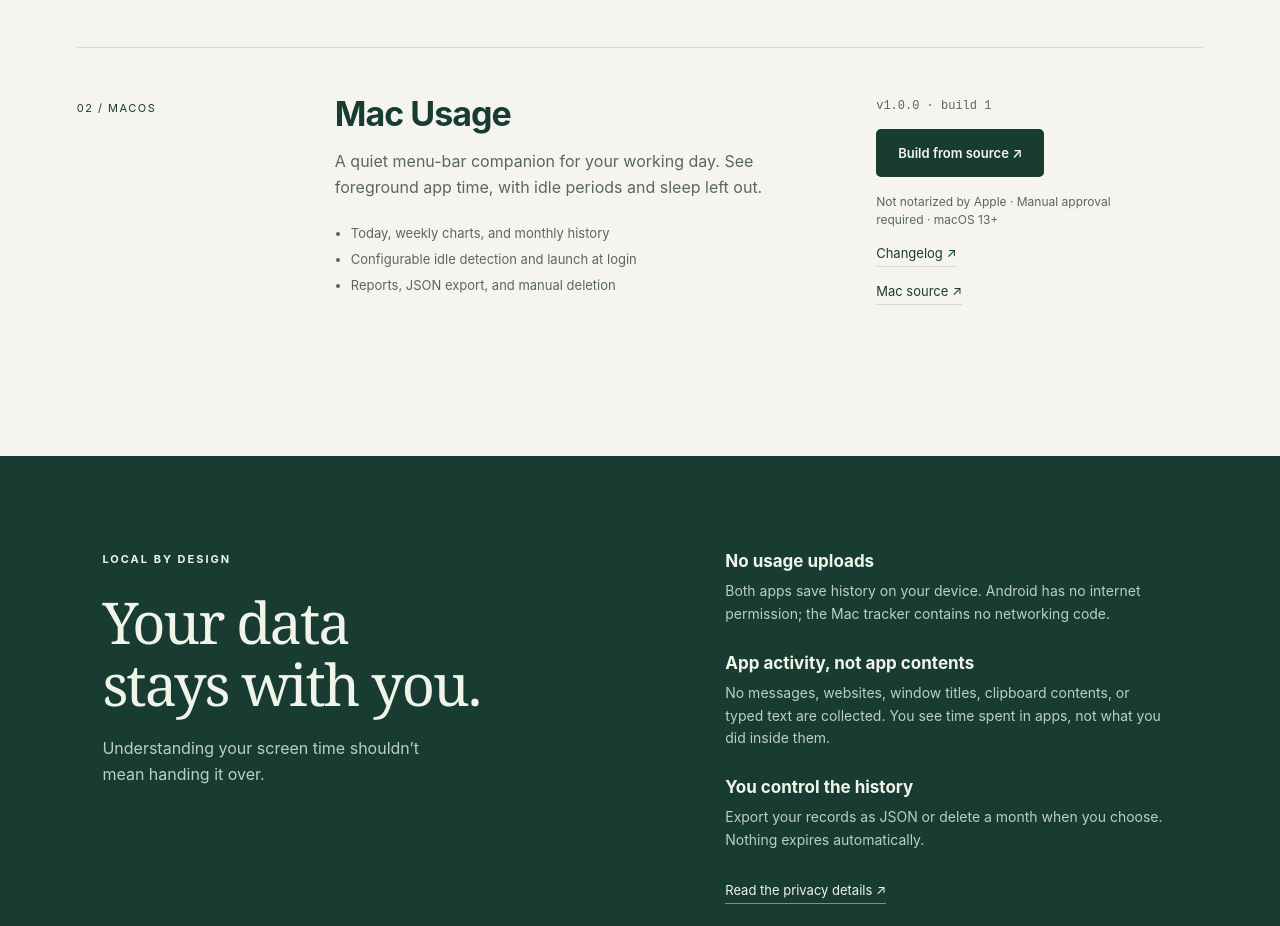
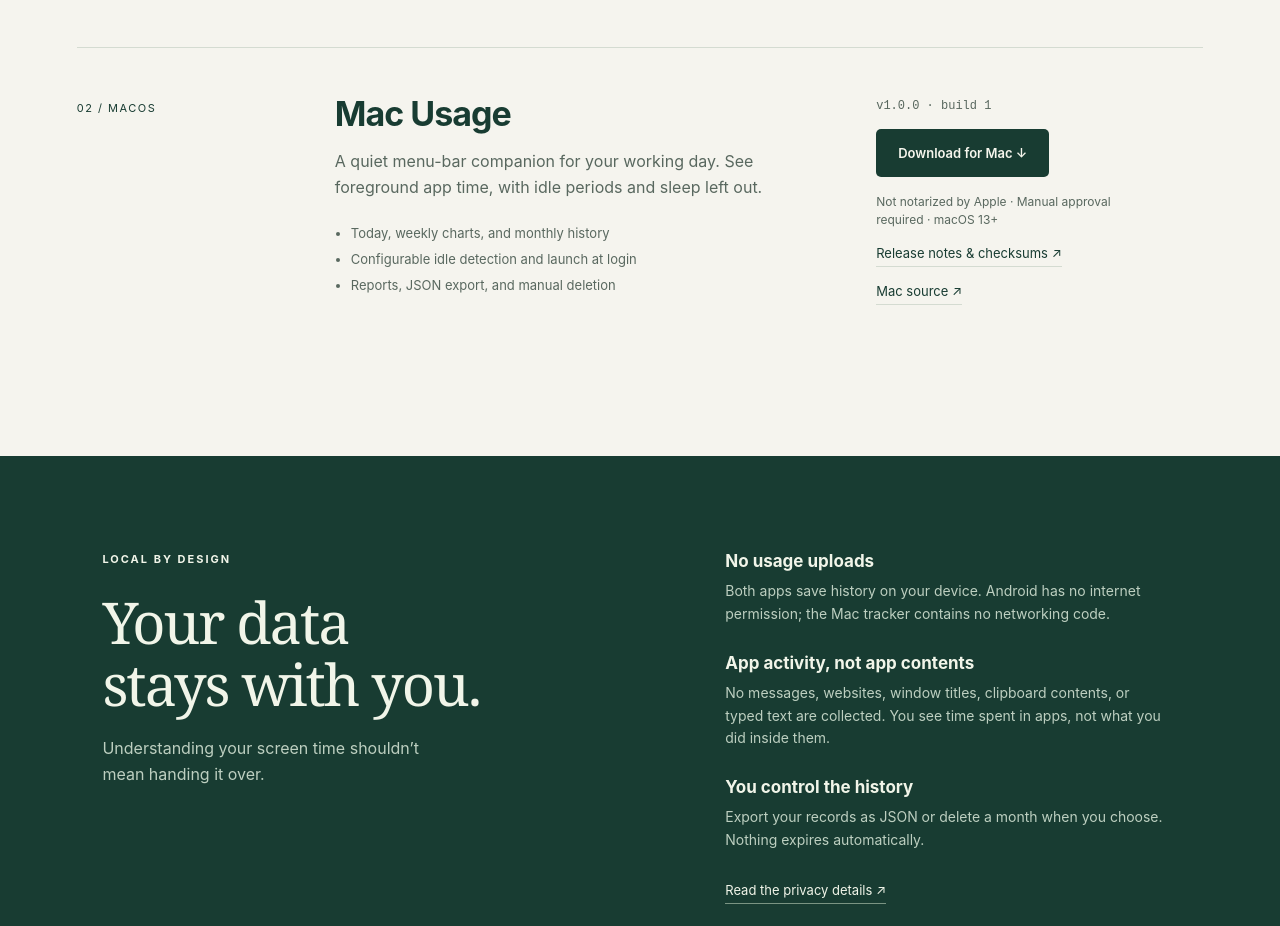
Before and after one commit to jerrylusato/usage-website, a website: page public/index.html in a window 1280 px wide. Shown: the part 1620-2546 px from the top of the page. Drawn offline with Linux system fonts and the light colour scheme; no server answers.

Commit message:
fix(downloads): retain the published Mac baseline link

```diff
--- a/public/index.html
+++ b/public/index.html
@@ -22,7 +22,7 @@
 <section class="intro reveal"><p class="eyebrow">SMALL TOOLS. A CLEARER PICTURE.</p><h2>Know your habits.<br>Keep your privacy.</h2><p>Two native apps, built around a simple idea: your usage history belongs to you. Track it, look back, and export it whenever you like.</p></section>
 <section id="downloads" class="downloads" aria-labelledby="downloads-title"><div class="section-heading reveal"><p class="eyebrow">CHOOSE YOUR DEVICE</p><h2 id="downloads-title">One idea. Two apps.</h2></div>
 <article class="app-row reveal"><div class="app-number">01 / ANDROID</div><div class="app-description"><h3>Phone Usage</h3><p>Actual screen-on time, app activity, and weekly patterns. Made for Android, with your history kept on your phone.</p><ul><li>Screen time, app opens, and sessions</li><li>Daily and weekly notification reports</li><li>JSON export and monthly history controls</li></ul></div><div class="app-action"><span class="version" data-version="phone">v1.1.1 · build 3</span><a class="button primary" data-download="phone" href="https://github.com/jerrylusato/phone-usage-tracker">Build from source ↗</a><p class="download-status" data-status="phone">Public signed download coming soon · Android 8+</p><a class="text-link" data-release="phone" href="https://github.com/jerrylusato/phone-usage-tracker/blob/main/CHANGELOG.md">Changelog ↗</a><a class="text-link" href="https://github.com/jerrylusato/phone-usage-tracker">Android source ↗</a></div></article>
-<article class="app-row reveal"><div class="app-number">02 / MACOS</div><div class="app-description"><h3>Mac Usage</h3><p>A quiet menu-bar companion for your working day. See foreground app time, with idle periods and sleep left out.</p><ul><li>Today, weekly charts, and monthly history</li><li>Configurable idle detection and launch at login</li><li>Reports, JSON export, and manual deletion</li></ul></div><div class="app-action"><span class="version" data-version="mac">v1.0.0 · build 1</span><a class="button primary" data-download="mac" href="https://github.com/jerrylusato/mac-usage-tracker">Build from source ↗</a><p class="download-status" data-status="mac">Not notarized by Apple · Manual approval required · macOS 13+</p><a class="text-link" data-release="mac" href="https://github.com/jerrylusato/mac-usage-tracker/blob/main/CHANGELOG.md">Changelog ↗</a><a class="text-link" href="https://github.com/jerrylusato/mac-usage-tracker">Mac source ↗</a></div></article>
+<article class="app-row reveal"><div class="app-number">02 / MACOS</div><div class="app-description"><h3>Mac Usage</h3><p>A quiet menu-bar companion for your working day. See foreground app time, with idle periods and sleep left out.</p><ul><li>Today, weekly charts, and monthly history</li><li>Configurable idle detection and launch at login</li><li>Reports, JSON export, and manual deletion</li></ul></div><div class="app-action"><span class="version" data-version="mac">v1.0.0 · build 1</span><a class="button primary" data-download="mac" href="https://github.com/jerrylusato/mac-usage-tracker/releases/download/v1.0.0/mac-usage-1.0.0-universal.dmg">Download for Mac ↓</a><p class="download-status" data-status="mac">Not notarized by Apple · Manual approval required · macOS 13+</p><a class="text-link" data-release="mac" href="https://github.com/jerrylusato/mac-usage-tracker/releases/tag/v1.0.0">Release notes &amp; checksums ↗</a><a class="text-link" href="https://github.com/jerrylusato/mac-usage-tracker">Mac source ↗</a></div></article>
 </section>
 <section id="privacy" class="privacy"><div class="privacy-title reveal"><p class="eyebrow">LOCAL BY DESIGN</p><h2>Your data<br>stays with you.</h2><p>Understanding your screen time shouldn’t mean handing it over.</p></div><div class="privacy-details reveal"><div><h3>No usage uploads</h3><p>Both apps save history on your device. Android has no internet permission; the Mac tracker contains no networking code.</p></div><div><h3>App activity, not app contents</h3><p>No messages, websites, window titles, clipboard contents, or typed text are collected. You see time spent in apps, not what you did inside them.</p></div><div><h3>You control the history</h3><p>Export your records as JSON or delete a month when you choose. Nothing expires automatically.</p></div><a class="text-link" href="/privacy.html">Read the privacy details ↗</a></div></section>
 <section id="install" class="installation"><div class="section-heading reveal"><p class="eyebrow">A FEW SIMPLE STEPS</p><h2>Make yourself at home.</h2></div><div class="install-columns"><article class="reveal"><h3>On Android</h3><ol><li>Download the signed APK when a public release is available.</li><li>Open it and allow installation from the app you used to download it.</li><li>Grant Usage access. Allow notifications for reports; unrestricted battery is recommended.</li></ol><p>Install newer APKs over the existing app to keep your history.</p><a class="text-link" href="https://github.com/jerrylusato/phone-usage-tracker#install">Full Android instructions ↗</a></article><article class="reveal"><h3>On your Mac</h3><ol><li>Download the universal DMG, open it, and drag Mac Usage into Applications.</li><li>Try opening the app. For an unidentified-developer block, use System Settings → Privacy &amp; Security → Open Anyway if you trust the download.</li><li>Use Settings to enable launch at login and report notifications.</li></ol><p>Current Mac downloads are not notarized by Apple and require manual approval. Managed Macs may block installation. Do not disable Gatekeeper or bypass malware or damaged-app warnings. Closing the dashboard keeps tracking in the menu bar.</p><a class="text-link" href="https://github.com/jerrylusato/mac-usage-tracker#download-and-install">Installation and setup instructions ↗</a></article></div></section>
```
Also changed, not shown: README.md.
